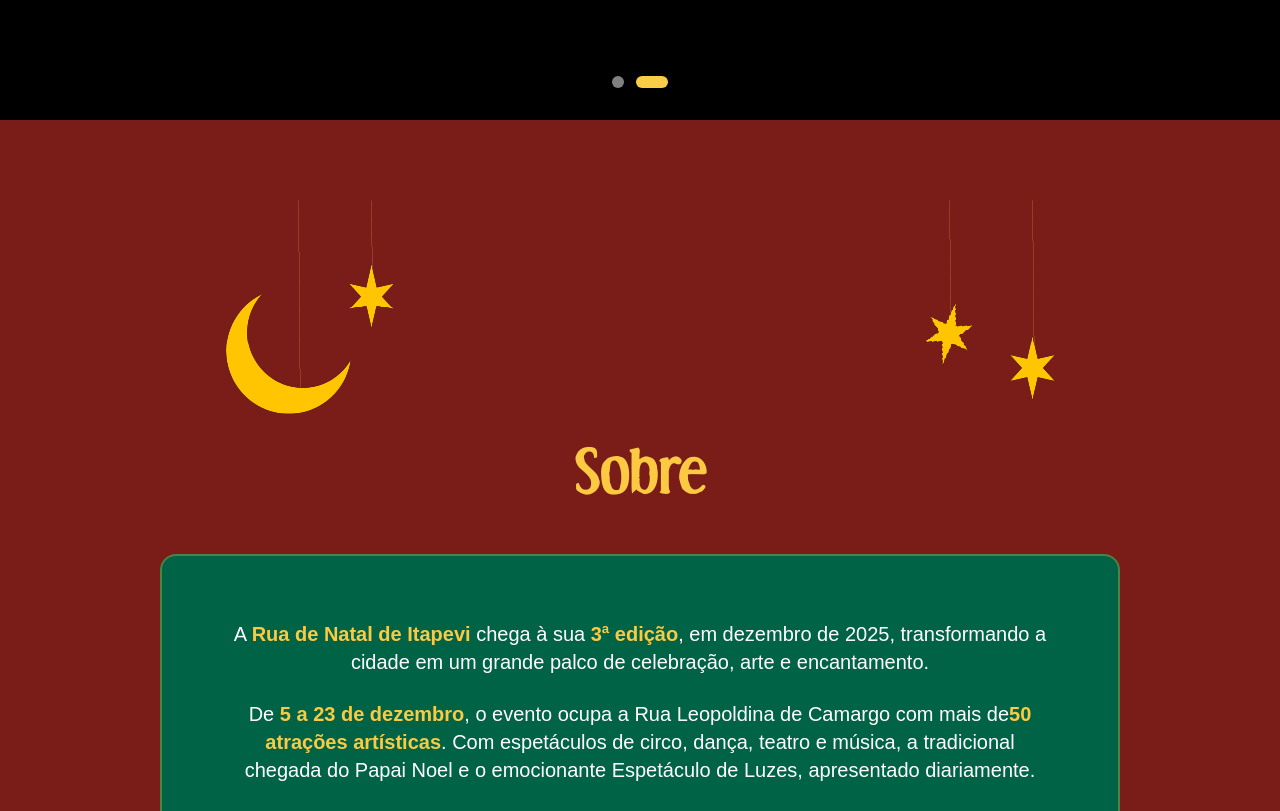
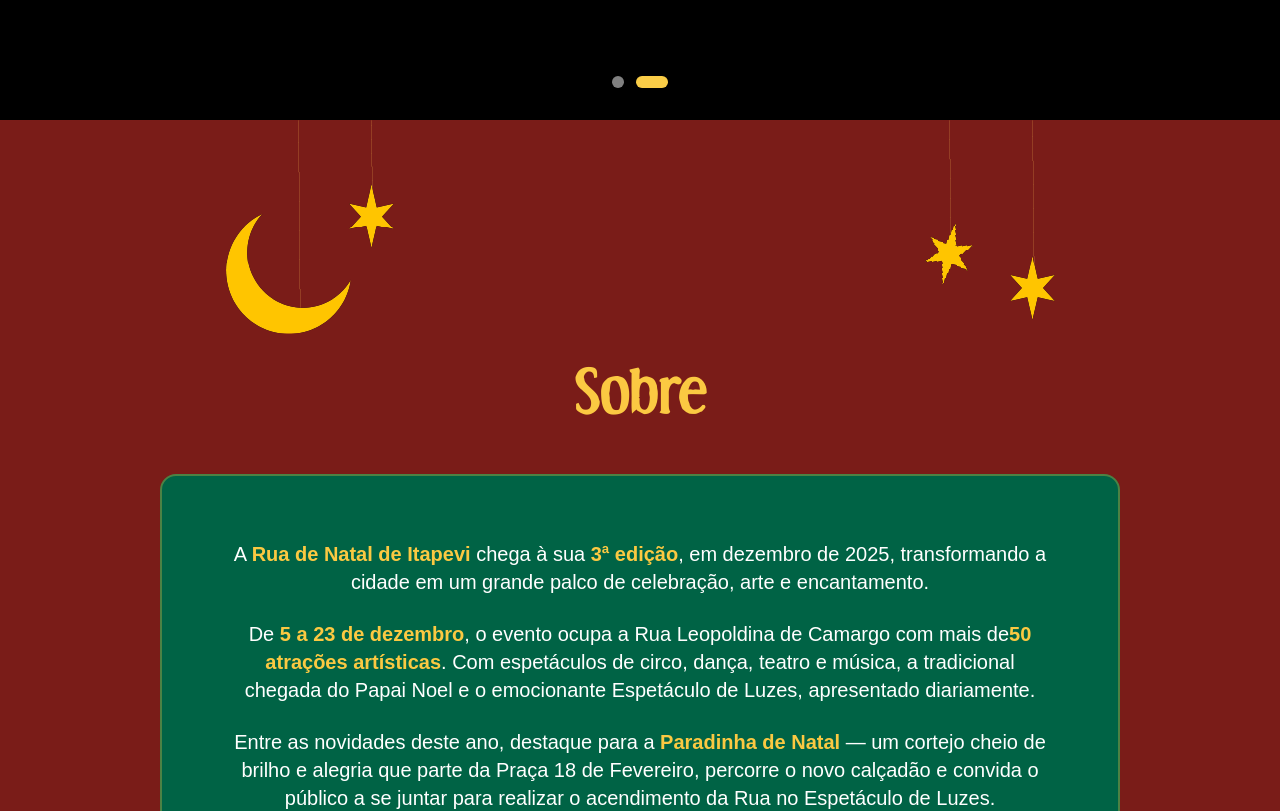
Before and after one commit to ly-digital/natal-magia-itapevi, a React (Vite) app: page / in a window 1280 px wide. Shown: the part 680-1491 px from the top of the page. Built offline with nearby package versions, Linux system fonts and the light colour scheme; the HTML template or start-up script is replaced by a standard one; a web font is replaced by a local one.

Commit message:
Adjust image spacing

```diff
--- a/src/components/AboutSection.tsx
+++ b/src/components/AboutSection.tsx
@@ -2,7 +2,7 @@ import sobreEstrelasImage from "@/assets/sobre-estrelas.webp";
 
 export const AboutSection = () => {
   return (
-    <section id="sobre" className="py-20 px-4 bg-[#7a1c18] relative overflow-hidden">
+    <section id="sobre" className="pt-0 pb-20 px-4 bg-[#7a1c18] relative overflow-hidden">
       <div className="container mx-auto max-w-5xl relative z-10">
         <div className="flex justify-center mb-8">
           <img
```
